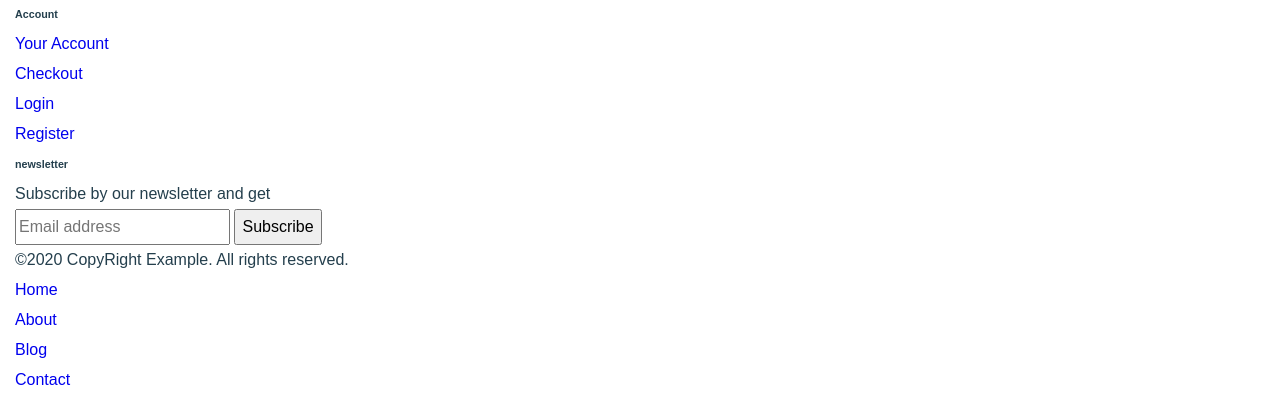
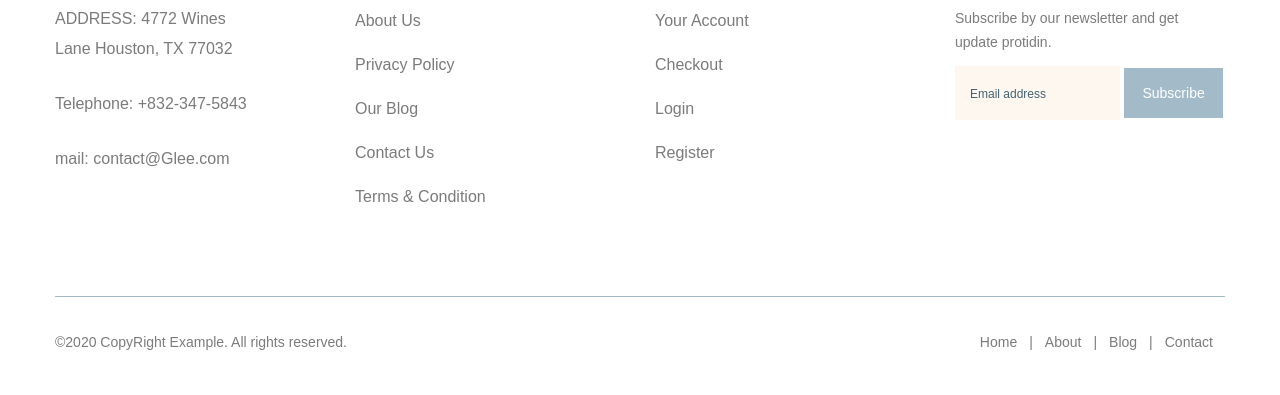
Before and after one commit to Garnata/glee_project, a website: page app/index.html in a window 1280 px wide. Shown: the part 413-808 px from the top of the page. Drawn offline with nearby package versions, Linux system fonts and the light colour scheme; files that its build step writes are made by us from their sources.

Commit message:
header + footer

```diff
--- a/app/index.html
+++ b/app/index.html
@@ -4,7 +4,7 @@
 <head>
     <meta charset="UTF-8">
     <meta name="viewport" content="width=device-width, initial-scale=1.0">
-    <title>marcho</title>
+    <title>glee</title>
     <link rel="stylesheet" href="css/style.min.css">
 </head>
 
@@ -57,13 +57,13 @@
         </div>
     </header>
     <main class="main">
-        Hello
+
     </main>
     <footer class="footer">
         <div class="container">
             <div class="footer-top">
-                <div class="footer-top-item">
-                    <a class="logo" href="#">
+                <div class="footer-top-item footer-top__contact">
+                    <a class="logo footer-top__logo" href="#">
                         <img class="logo__img" src="images/logo.svg" alt="logo">
                     </a>
                     <a class="footer-top__address" href="#">
@@ -140,7 +140,7 @@
                         newsletter
                     </h6>
                     <p class="footer-top__text">
-                        Subscribe by our newsletter and get
+                        Subscribe by our newsletter and get update protidin.
                     </p>
                     <form class="footer-top__form" action="#">
                         <input class="footer-top__form-input" type="email" placeholder="Email address">
@@ -158,12 +158,15 @@
                         <li class="footer-bottom__item">
                             <a class="footer-bottom__link" href="#">Home</a>
                         </li>
+                        |
                         <li class="footer-bottom__item">
                             <a class="footer-bottom__link" href="#">About</a>
                         </li>
+                        |
                         <li class="footer-bottom__item">
                             <a class="footer-bottom__link" href="#">Blog</a>
                         </li>
+                        |
                         <li class="footer-bottom__item">
                             <a class="footer-bottom__link" href="#">Contact</a>
                         </li>
@@ -175,4 +178,5 @@
 
     <script src="js/main.min.js"></script>
 </body>
+
 </html>
--- a/app/scss/_global.scss
+++ b/app/scss/_global.scss
@@ -1,12 +1,23 @@
+
+html,
+body{
+    height: 100%;
+}
 body {
     color: $default;
     font-size: 16px;
     line-height: 30px;
     @extend %rubik-400;
+    display: flex;
+    flex-direction: column;
+}
+
+.main{
+    flex-grow: 1;
 }
 
 .container {
-    max-width: 1770px;
+    max-width: 1200px;
     margin: 0 auto;
     padding: 0 15px;
 }
--- a/app/scss/_vars.scss
+++ b/app/scss/_vars.scss
@@ -2,6 +2,7 @@ $accent: #a3bbc8;
 $default: #243f4d;
 $promo: #436372;
 $title: #191919;
+$footer: #7b7b7b;
 
 %dmsans-400{
   font-family: 'DMSans-Regular', sans-serif;
--- a/app/scss/style.scss
+++ b/app/scss/style.scss
@@ -96,4 +96,93 @@
     }
 }
 
+.footer-top{
+    padding: 80px 0 70px;
+    border-bottom: 1px solid $accent;
+    display: flex;
+    justify-content: space-between;
+    align-items: flex-start;
+    &__contact{
+        width: 200px;
+        margin-right: 100px;
+    }
+    &__nav{
+        width: 140px;
+        margin-right: 160px;
+    }
+    &__item-form{
+        max-width: 270px;
+    }
+    &__logo{
+        margin-bottom: 20px;
+        display: block;
+    }
+    &__address,
+    &__email,
+    &__phone{
+        margin-bottom: 25px;
+        display: block;
+        color: $footer;
+    }
+    &__title{
+        color: $title;
+        margin-bottom: 28px;
+        line-height: 1;
+        @extend %dmsans-700;
+        font-size: 16px;
+        text-transform: uppercase;
+        padding-top: 20px;
+    }
+    &__link{
+        margin-bottom: 14px;
+        display: block;
+        color: $footer;
+    }
+    &__text{
+        margin-bottom: 12px;
+        font-size: 14px;
+        line-height: 24px;
+        color: $footer;
+    }
+    &__form-input{
+        max-width: 165px;
+        background-color: #fef7f0;
+        border: none;
+        padding: 12px 10px 12px 15px;
+        &::placeholder {
+            color: $promo;
+            font-size: 12px;
+            line-height: 16;
+        }
+    }
+    &__form-btn{
+        padding: 17px 18px;
+        border: none;
+        background-color: $accent;
+        color: #fff;
+        @extend %dmsans-400;
+        font-size: 14px;
+        line-height: 16px;
+        cursor: pointer;
+    }
+}
+
+.footer-bottom{
+    height: 90px;
+    display: flex;
+    justify-content: space-between;
+    align-items: center;
+    font-size: 14px;
+    color: $footer;
+    &__menu-list{
+        display: flex;
+    }
+    &__link{
+        display: inline;
+        color: $footer;
+        margin: 0 12px;
+    }
+}
+
+
 @import "media";
```
